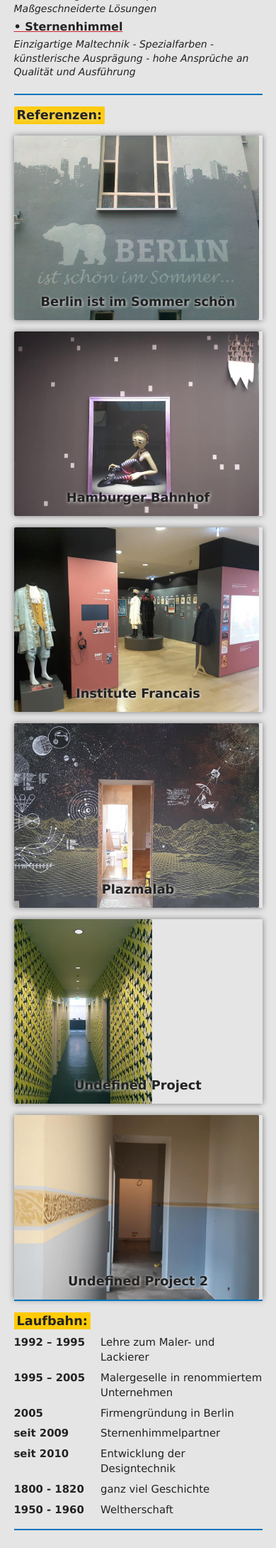
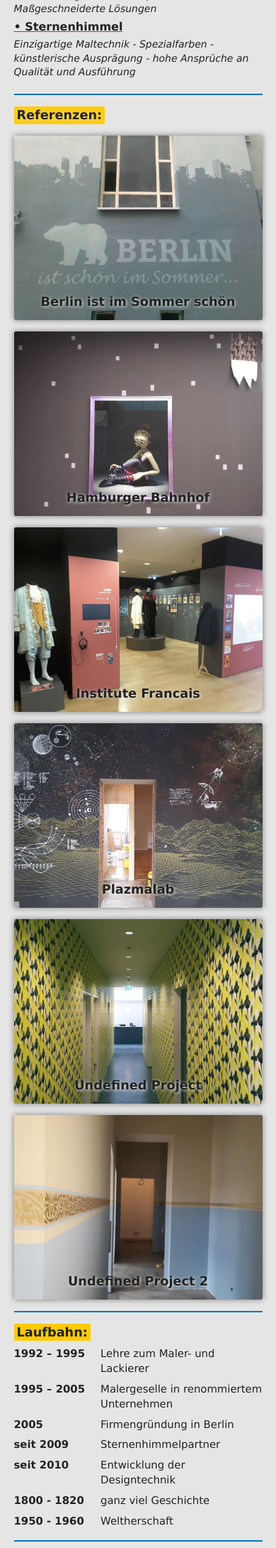
Before and after one commit to SebiBasti/Wandgestaltung-Reinl, a PHP site: page /index.html in a window 390 px wide. Shown: the part 852-3033 px from the top of the page at 71% size. Before the commit the page ends 3008 px from the top, so only its background shows below. Run offline with PHP 8.4, Linux system fonts and the light colour scheme; some libraries are stand-ins or nearby versions.

Commit message:
- chrome picture height fix (3)

```diff
--- a/css/main.css
+++ b/css/main.css
@@ -276,10 +276,8 @@ body {
 
 .references-image {
   border-radius: 2px;
-  width: max-content;
-  max-width: 100%;
-  /*height: max-content;*/
-  max-height: inherit;
+  width: 100%;
+  height: 100%;
   object-fit: cover;
 }
 
@@ -507,6 +505,9 @@ body {
 /*references*/
 
 @media (max-width: 480px) {
+  .references-container:after {
+    bottom: -18px;
+  }
   .references {
     display: inline;
   }
@@ -532,6 +533,9 @@ body {
 /*history*/
 
 @media (max-width: 480px) {
+  .history-container {
+    padding-top: 16px;
+  }
   .history-dates {
     width: calc(100px + (115 - 100) * ((100vw - 320px) / (480 - 320)));;
     font-size: calc(14px + (16 - 14) * ((100vw - 320px) / (480 - 320)));
```
